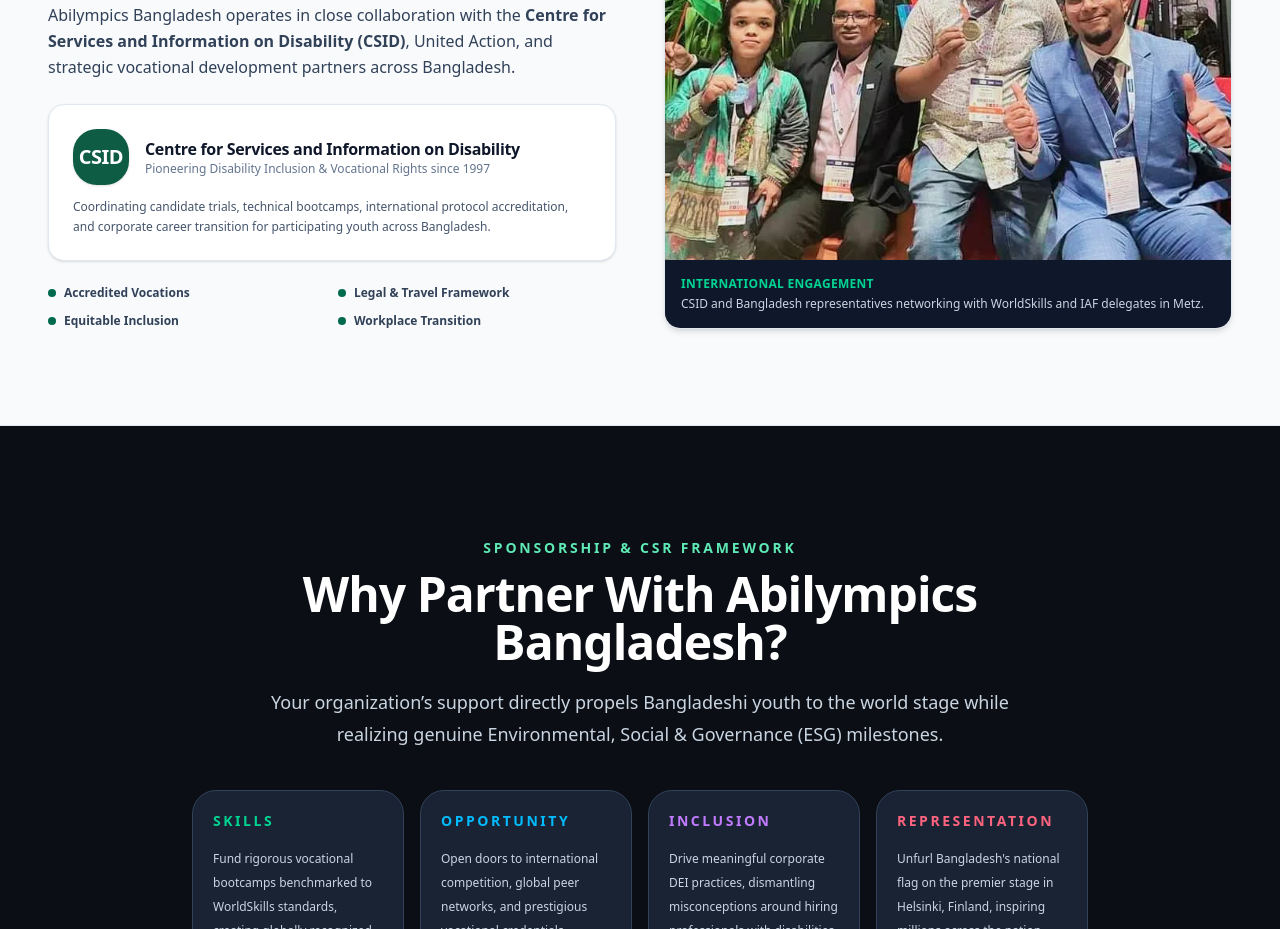
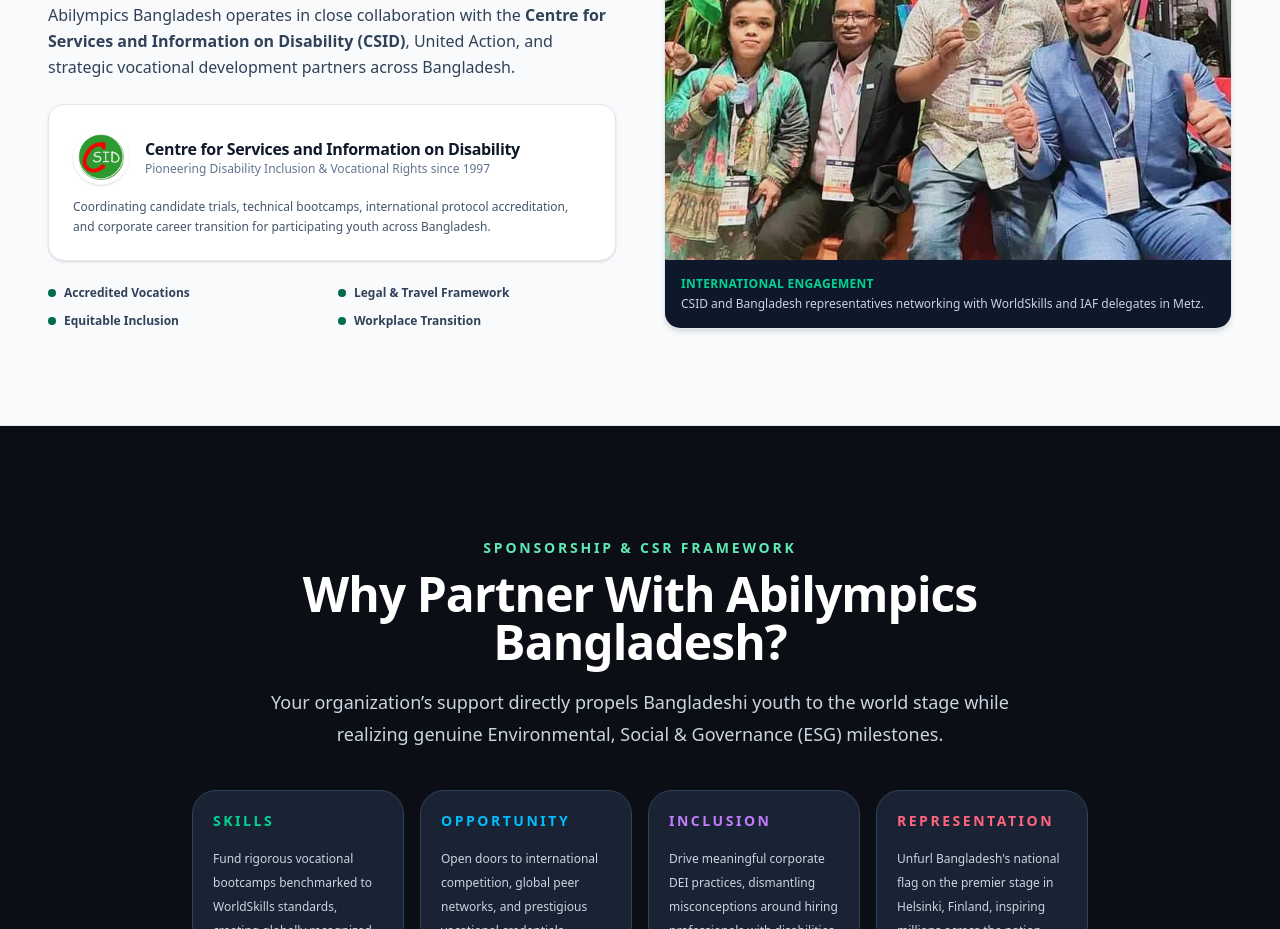
Before and after one commit to faaiisal/abilympicsbd-partners, a Next.js app: page / in a window 1280 px wide. Shown: the part 5780-6709 px from the top of the page. Built offline with nearby package versions, Linux system fonts and the light colour scheme.

Commit message:
Update on CSID.tsx file with update on logo and desgin

```diff
--- a/src/components/CSID.tsx
+++ b/src/components/CSID.tsx
@@ -23,11 +23,20 @@
 
           <div className="space-y-3 rounded-2xl border border-slate-200 bg-white p-6 shadow-card">
             <div className="flex items-center gap-4">
-              <div className="flex h-14 w-14 shrink-0 items-center justify-center rounded-xl bg-brand-forest text-xl font-black tracking-tight text-white shadow-sm">
-                CSID
+  <div className="flex h-14 w-14 shrink-0 items-center justify-center  rounded-full  shadow-sm">
+    <Image
+      src="/images/institutional/csid-representative-logo.webp"
+      alt="CSID logo"
+      width={120}
+      height={120}
+      className="h-full w-full object-contain"
+    />
   </div>
+
   <div>
-                <h3 className="text-base">Centre for Services and Information on Disability</h3>
+    <h3 className="text-base">
+      Centre for Services and Information on Disability
+    </h3>
     <p className="text-xs text-slate-500">
       Pioneering Disability Inclusion &amp; Vocational Rights since 1997
     </p>
```
Also changed, not shown: public/images/institutional/csid-representative-logo.webp (added). Lines whose indentation alone changed are shown as unchanged.
